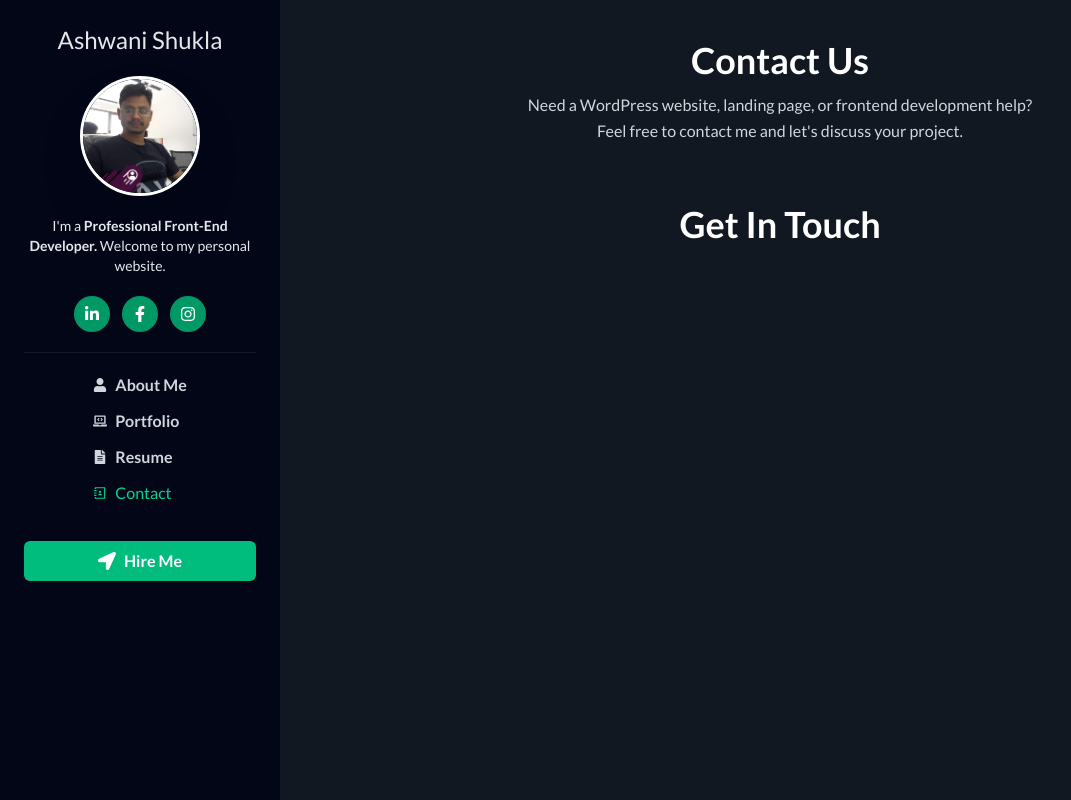
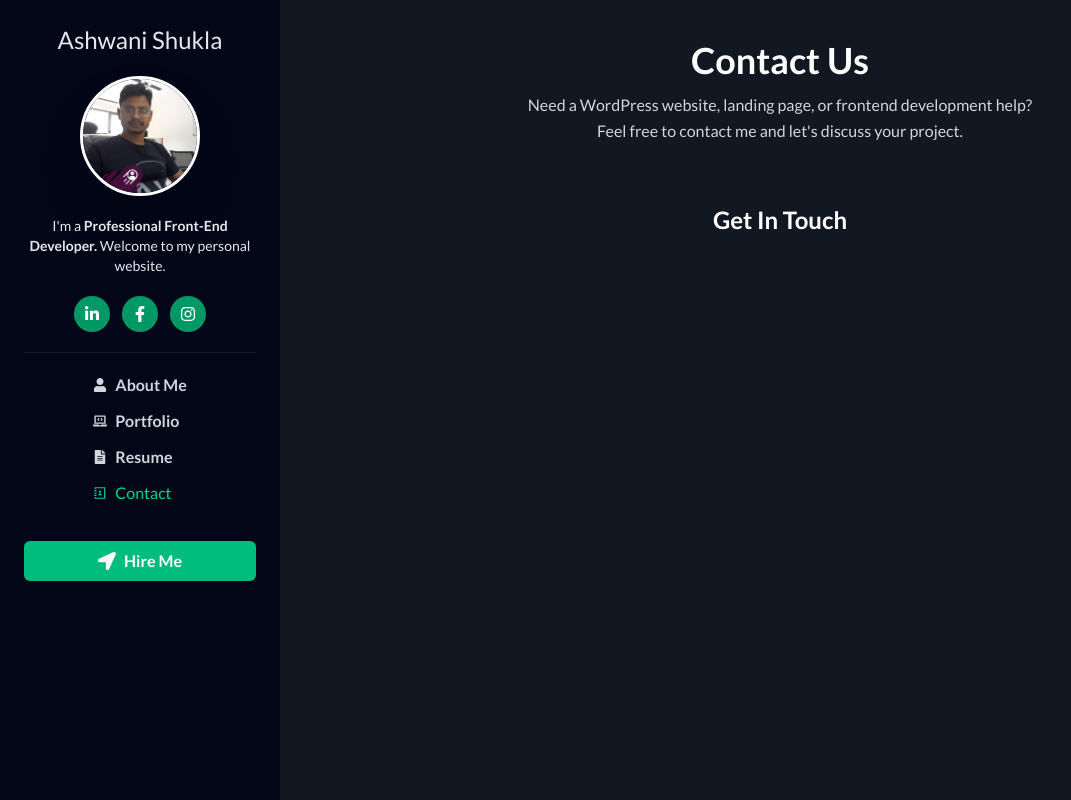
Before and after one commit to ashwanishukla669/portfolio, a Next.js app: page /contact in a window 1280 px wide. Shown: the whole page, without its empty margins (0-1071 px from the left). Built offline with nearby package versions, Linux system fonts and the light colour scheme.

Commit message:
try to do someting

```diff
--- a/app/components/Contact/ContactPage.tsx
+++ b/app/components/Contact/ContactPage.tsx
@@ -15,7 +15,7 @@ const ContactPage = () => {
 
         {/* Form */}
         <div className='text-center'>
-          <h4 className='text-4xl font-bold mb-3 text-white'>Get In Touch</h4>
+          <h4 className='text-2xl font-bold mb-3 text-white'>Get In Touch</h4>
         </div>
 
     </>
```
